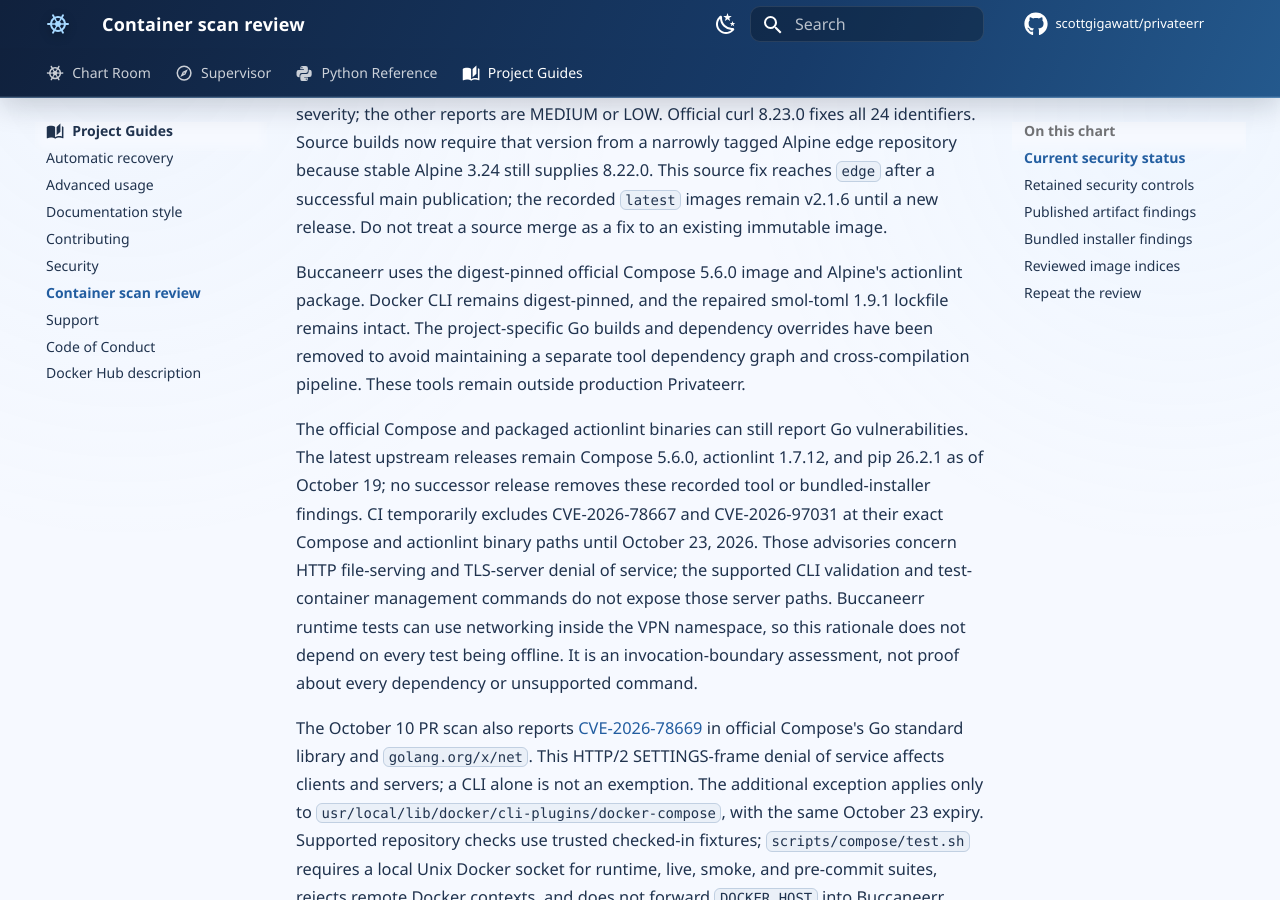
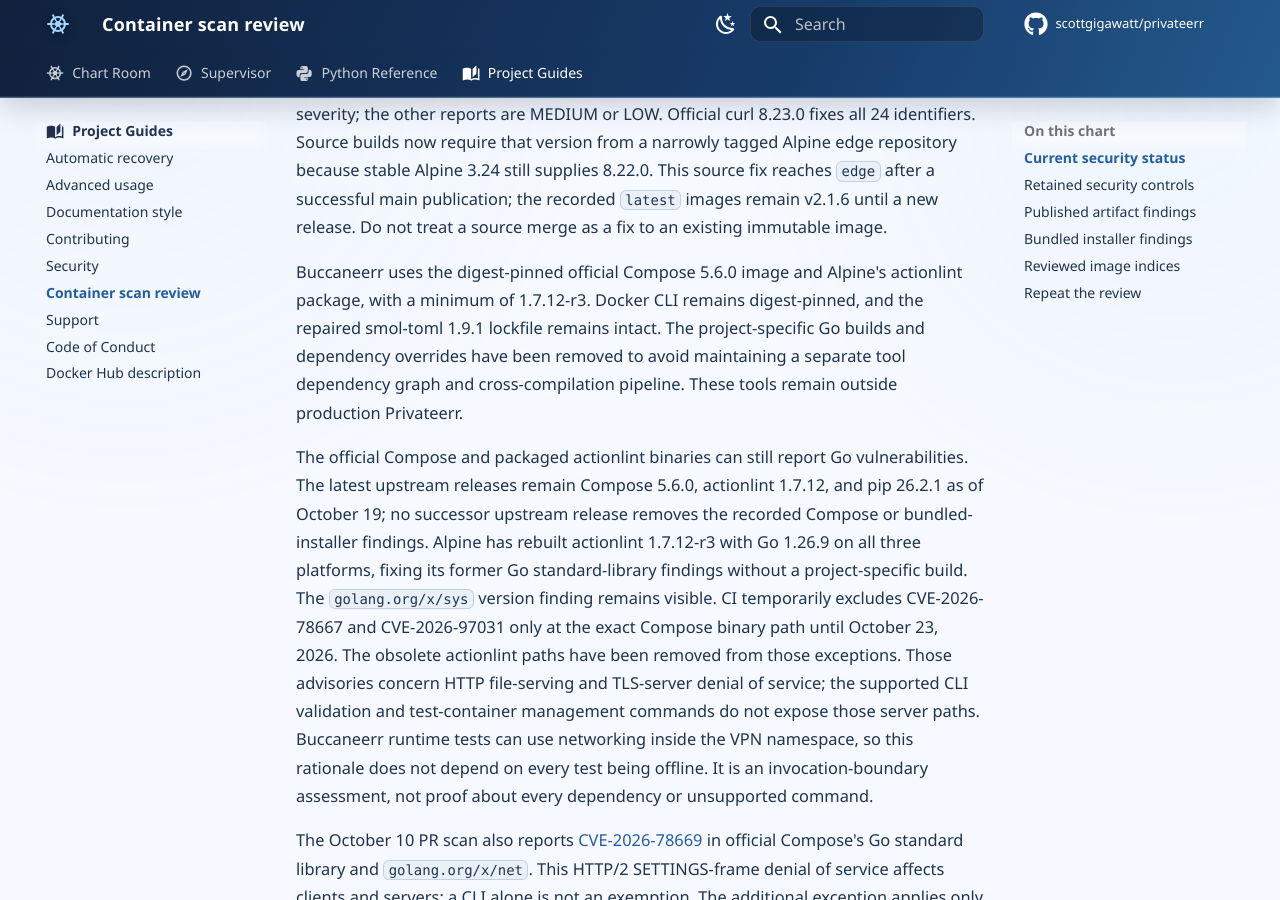
Before and after one commit to scottgigawatt/privateerr, an MkDocs documentation site: the page built from docs/container-scan-review.md, in a window 1280 px wide and 900 px high, scrolled down 614 px. Built offline with MkDocs 1.6.1 and Material for MkDocs 9.7.7, drawn with Linux system fonts in a browser that asks for light colours; comment, search, counter and statistics services are not loaded; some of the changed text lies outside the part shown.

Commit message:
🪝 Retire actionlint exemptions with Alpine’s fixed rebuild

```diff
--- a/.trivyignore.yaml
+++ b/.trivyignore.yaml
@@ -8,13 +8,12 @@
 
 vulnerabilities:
   #
-  # Supported Compose and actionlint checks do not expose Go HTTP file serving.
+  # Supported Compose checks do not expose Go HTTP file serving.
   # Reassess the official tools and remove this exception before its expiry.
   #
   - id: CVE-2026-78667
     paths:
       - usr/local/lib/docker/cli-plugins/docker-compose
-      - usr/bin/actionlint
     expired_at: 2026-10-23
     statement: >-
       These test-only tools validate source and Compose files or manage test containers.
@@ -29,7 +28,6 @@
   - id: CVE-2026-97031
     paths:
       - usr/local/lib/docker/cli-plugins/docker-compose
-      - usr/bin/actionlint
     expired_at: 2026-10-23
     statement: >-
       These test-only tools validate source and Compose files or manage test containers.
--- a/docs/container-scan-review.md
+++ b/docs/container-scan-review.md
@@ -6,9 +6,9 @@
 
 The recorded published production images report 48 Trivy findings covering 24 identifiers on every platform, all from curl and libcurl 8.22.0. CVE-2026-92392 is HIGH severity; the other reports are MEDIUM or LOW. Official curl 8.23.0 fixes all 24 identifiers. Source builds now require that version from a narrowly tagged Alpine edge repository because stable Alpine 3.24 still supplies 8.22.0. This source fix reaches `edge` after a successful main publication; the recorded `latest` images remain v2.1.6 until a new release. Do not treat a source merge as a fix to an existing immutable image.
 
-Buccaneerr uses the digest-pinned official Compose 5.6.0 image and Alpine's actionlint package. Docker CLI remains digest-pinned, and the repaired smol-toml 1.9.1 lockfile remains intact. The project-specific Go builds and dependency overrides have been removed to avoid maintaining a separate tool dependency graph and cross-compilation pipeline. These tools remain outside production Privateerr.
+Buccaneerr uses the digest-pinned official Compose 5.6.0 image and Alpine's actionlint package, with a minimum of 1.7.12-r3. Docker CLI remains digest-pinned, and the repaired smol-toml 1.9.1 lockfile remains intact. The project-specific Go builds and dependency overrides have been removed to avoid maintaining a separate tool dependency graph and cross-compilation pipeline. These tools remain outside production Privateerr.
 
-The official Compose and packaged actionlint binaries can still report Go vulnerabilities. The latest upstream releases remain Compose 5.6.0, actionlint 1.7.12, and pip 26.2.1 as of October 19; no successor release removes these recorded tool or bundled-installer findings. CI temporarily excludes CVE-2026-78667 and CVE-2026-97031 at their exact Compose and actionlint binary paths until October 23, 2026. Those advisories concern HTTP file-serving and TLS-server denial of service; the supported CLI validation and test-container management commands do not expose those server paths. Buccaneerr runtime tests can use networking inside the VPN namespace, so this rationale does not depend on every test being offline. It is an invocation-boundary assessment, not proof about every dependency or unsupported command.
+The official Compose and packaged actionlint binaries can still report Go vulnerabilities. The latest upstream releases remain Compose 5.6.0, actionlint 1.7.12, and pip 26.2.1 as of October 19; no successor upstream release removes the recorded Compose or bundled-installer findings. Alpine has rebuilt actionlint 1.7.12-r3 with Go 1.26.9 on all three platforms, fixing its former Go standard-library findings without a project-specific build. The `golang.org/x/sys` version finding remains visible. CI temporarily excludes CVE-2026-78667 and CVE-2026-97031 only at the exact Compose binary path until October 23, 2026. The obsolete actionlint paths have been removed from those exceptions. Those advisories concern HTTP file-serving and TLS-server denial of service; the supported CLI validation and test-container management commands do not expose those server paths. Buccaneerr runtime tests can use networking inside the VPN namespace, so this rationale does not depend on every test being offline. It is an invocation-boundary assessment, not proof about every dependency or unsupported command.
 
 The October 10 PR scan also reports [CVE-2026-78669](https://pkg.go.dev/vuln/GO-2026-6611) in official Compose's Go standard library and `golang.org/x/net`. This HTTP/2 SETTINGS-frame denial of service affects clients and servers; a CLI alone is not an exemption. The additional exception applies only to `usr/local/lib/docker/cli-plugins/docker-compose`, with the same October 23 expiry. Supported repository checks use trusted checked-in fixtures; `scripts/compose/test.sh` requires a local Unix Docker socket for runtime, live, smoke, and pre-commit suites, rejects remote Docker contexts, and does not forward `DOCKER_HOST` into Buccaneerr. Other suites run without networking. Network-enabled tests remain supported, and Compose used against untrusted HTTP/2 peers outside this wrapper boundary retains risk. This assessment does not prove every Compose command or dependency safe.
 
@@ -30,7 +30,7 @@
 
 - **CVE-2026-93687:** [braces 3.0.3](https://github.com/advisories/GHSA-vfj7-8cjw-p6xm) still has no published patched version. Markdownlint CLI2 depends on it through micromatch. Keep the GitHub dependency alert visible and use repository-controlled file patterns for checks.
 - **GO-2026-5932:** The Go [advisory](https://pkg.go.dev/vuln/GO-2026-5932) concerns the unmaintained OpenPGP package. Compose's module metadata includes `golang.org/x/crypto`; the advisory does not apply to every package in that module.
-- **CVE-2025-15558:** Docker's [advisory](https://github.com/docker/cli/security/advisories/GHSA-p436-gjf2-799p) applies to Windows plugin discovery. These Linux tools use separately pinned Docker CLI and Compose 5.6.0 releases newer than the patched versions. Scout still reports the Docker CLI module.
+- **CVE-2025-15558:** Docker's [advisory](https://github.com/docker/cli/security/advisories/GHSA-p436-gjf2-799p) applies to Windows plugin discovery. These Linux tools use separately pinned Docker CLI and Compose 5.6.0 releases newer than the patched versions. The historical Scout review also reported the Docker CLI module.
 
 ## Bundled installer findings
 
```
Also changed, not shown: 1 other file.
